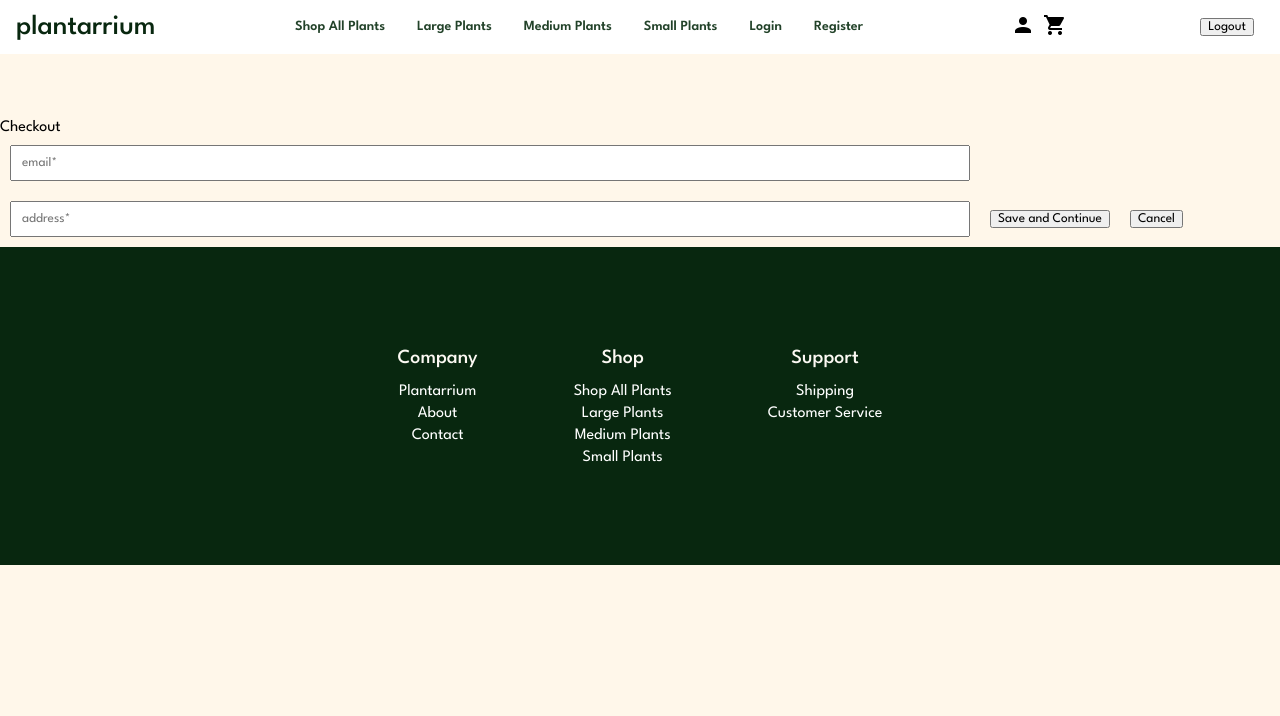
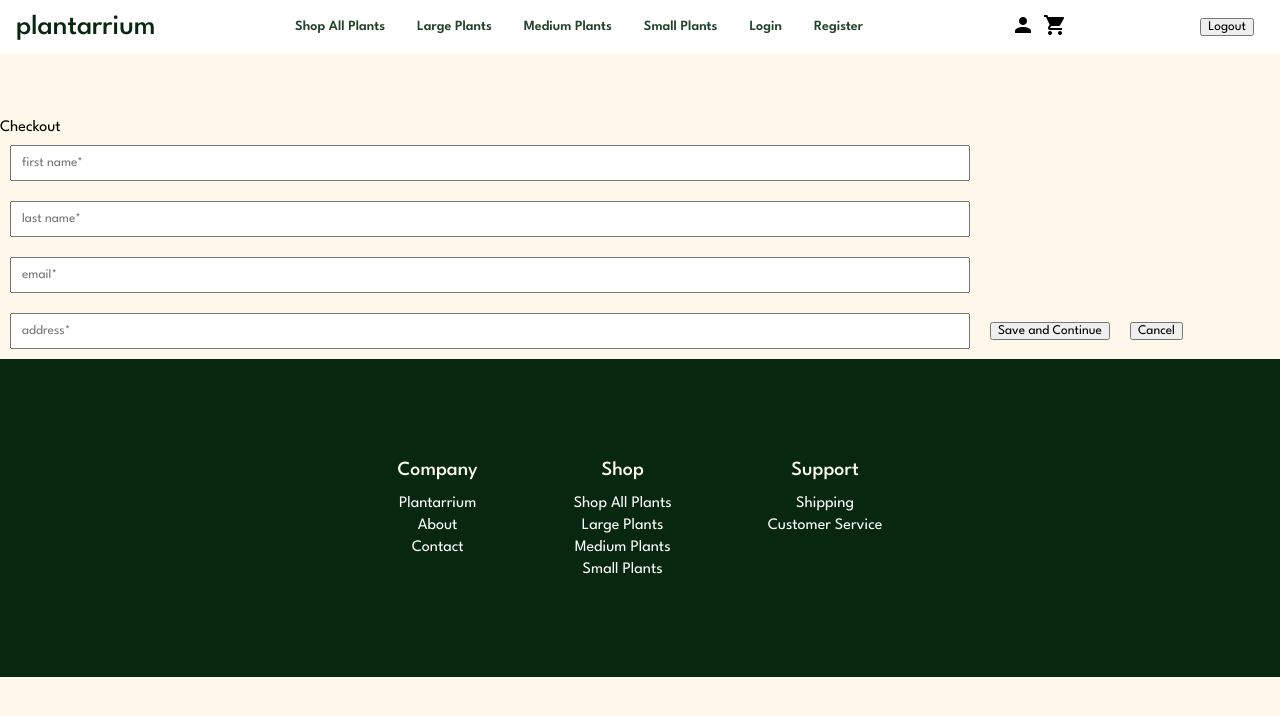
Before and after one commit to 2110-FTB-PT/infinite-loop, a React (Create React App) app: page /checkout in a window 1280 px wide. Shown: the top 716 px of the page. Built offline with nearby package versions, Linux system fonts and the light colour scheme; no server answers.

Commit message:
i need to see something

```diff
--- a/src/components/Order/OrderForm.js
+++ b/src/components/Order/OrderForm.js
@@ -3,13 +3,21 @@ import "../../style/Cart.css";
 import { updateOrder } from "../../axios-services";
 
 const OrderForm = ({ cart }) => {
+  const [firstName, setFirstName] = useState("");
+  const [lastName, setLastName] = useState("");
   const [email, setEmail] = useState("");
   const [address, setAddress] = useState("");
 
   const handleCreateOrder = async (event) => {
     try {
       event.preventDefault();
-      const newUpdatedOrder = await updateOrder(cart.id, email, address);
+      const newUpdatedOrder = await updateOrder(
+        cart.id,
+        firstName,
+        lastName,
+        email,
+        address
+      );
     } catch (error) {
       console.error(error);
     }
@@ -18,6 +26,18 @@ const OrderForm = ({ cart }) => {
     <div className="order-form">
       <div> Checkout </div>
       <form onSubmit={handleCreateOrder}>
+        <input
+          type="text"
+          placeholder="first name*"
+          onChange={(event) => setFirstName(event.target.value)}
+          required
+        />
+        <input
+          type="text"
+          placeholder="last name*"
+          onChange={(event) => setLastName(event.target.value)}
+          required
+        />
         <input
           type="text"
           placeholder="email*"
```
